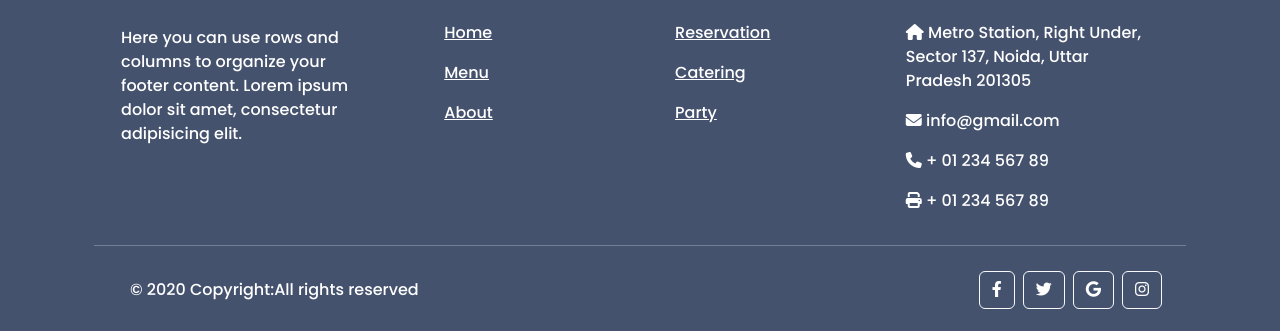
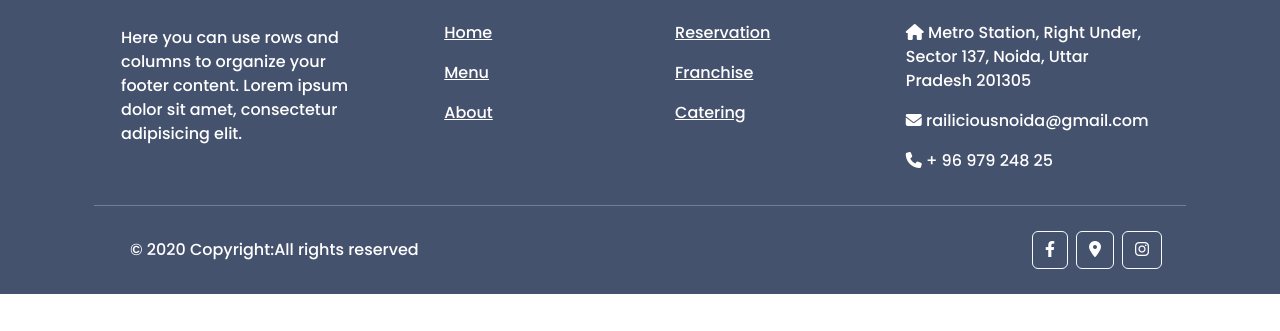
Before and after one commit to Lakshya-1802/RailiciousRestaurant, a React (Create React App) app: page /otherphotos in a window 1280 px wide. Shown: the part 1462-1793 px from the top of the page. After the commit the page ends 1756 px from the top, so only its background shows below. Built offline with nearby package versions, Linux system fonts and the light colour scheme.

Commit message:
wed complete

```diff
--- a/src/Footer/Footer.js
+++ b/src/Footer/Footer.js
@@ -41,9 +41,7 @@ const Footer = () => {
             <p>
               <a className="text-white">About</a>
             </p>
-            {/* <p>
-              <a className="text-white">Bootstrap Angular</a>
-            </p> */}
+
           </div>
           {/* <!-- Grid column --> */}
 
@@ -58,14 +56,12 @@ const Footer = () => {
               <a className="text-white">Reservation</a>
             </p>
             <p>
+              <a className="text-white">Franchise</a>
+            </p>
+            <p>
               <a className="text-white">Catering</a>
             </p>
-            <p>
-              <a className="text-white">Party</a>
-            </p>
-            {/* <p>
-              <a className="text-white">Help</a>
-            </p> */}
+
           </div>
 
           {/* <!-- Grid column --> */}
@@ -75,9 +71,9 @@ const Footer = () => {
           <div className="col-md-4 col-lg-3 col-xl-3 mx-auto mt-3">
             <h6 className="text-uppercase mb-4 font-weight-bold">Connect With Us</h6>
             <p><i className="fas fa-home mr-3"></i> Metro Station, Right Under, Sector 137, Noida, Uttar Pradesh 201305</p>
-            <p><i className="fas fa-envelope mr-3"></i> info@gmail.com</p>
-            <p><i className="fas fa-phone mr-3"></i> + 01 234 567 89</p>
-            <p><i className="fas fa-print mr-3"></i> + 01 234 567 89</p>
+            <p><i className="fas fa-envelope mr-3"></i> railiciousnoida@gmail.com</p>
+            <p><i className="fas fa-phone mr-3"></i> + 96 979 248 25</p>
+            {/* <p><i className="fas fa-print mr-3"></i> + 01 234 567 89</p> */}
           </div>
           {/* <!-- Grid column --> */}
         </div>
@@ -106,31 +102,26 @@ const Footer = () => {
             {/* <!-- Facebook --> */}
             <a
                className="btn btn-outline-light text-white btn-floating m-1"
-
+               href='https://www.facebook.com/railiciousncr?mibextid=ZbWKwL'
+               target="_blank" rel="noopener noreferrer"
                role="button"
                ><i className="fab fa-facebook-f"></i
               ></a>
 
-            {/* <!-- Twitter --> */}
+            {/* <!-- Map --> */}
             <a
                className="btn btn-outline-light text-white btn-floating m-1"
-
+               href='https://maps.app.goo.gl/JkMEJyQGqpjQJ33B7'
+               target="_blank" rel="noopener noreferrer"
                role="button"
-               ><i className="fab fa-twitter"></i
-              ></a>
-
-            {/* <!-- Google --> */}
-            <a
-               className="btn btn-outline-light text-white btn-floating m-1"
-
-               role="button"
-               ><i className="fab fa-google"></i
-              ></a>
+               ><i className="fa-sharp fa-solid fa-location-dot"></i>
+              </a>
 
             {/* <!-- Instagram --> */}
             <a
                className="btn btn-outline-light text-white btn-floating m-1"
-
+               href='https://instagram.com/railiciousncr?igshid=MmJiY2I4NDBkZg=='
+               target="_blank" rel="noopener noreferrer"
                role="button"
                ><i className="fab fa-instagram"></i
               ></a>
--- a/src/Navbar/nav.js
+++ b/src/Navbar/nav.js
@@ -33,7 +33,7 @@ const nav = () => {
           <Link className="nav-link active" to="/reservation"> Reservation</Link>
         </li>
         <li className="nav-item">
-          <Link className="nav-link active" to='/contact'>Contact</Link>
+          <Link className="nav-link active" to='/contact'>Franchise</Link>
         </li>
         <li className="nav-item">
           <Link className="nav-link active"to ='/gallery'>Gallery</Link>
```
